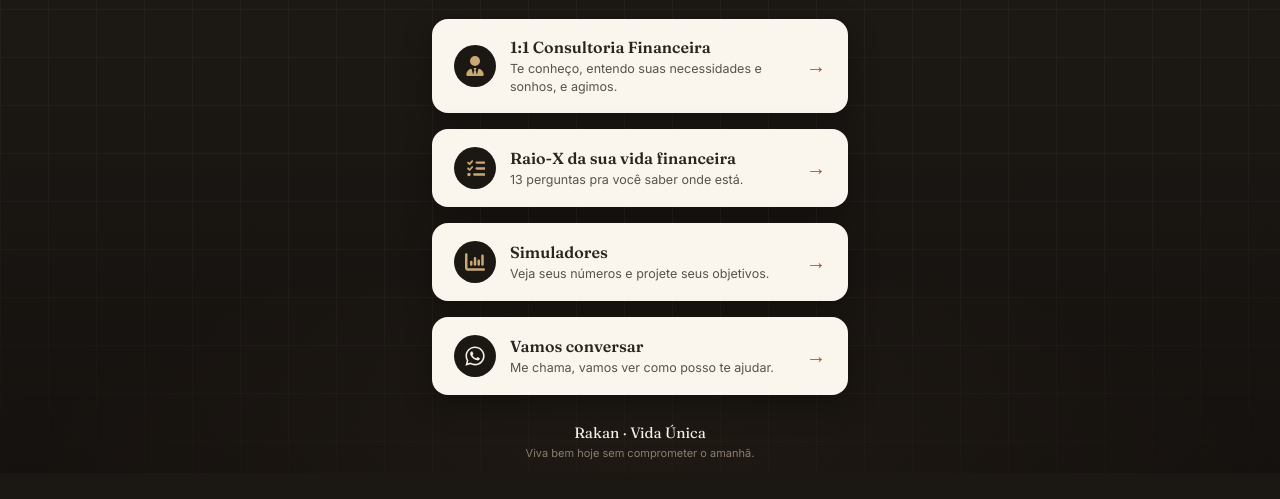
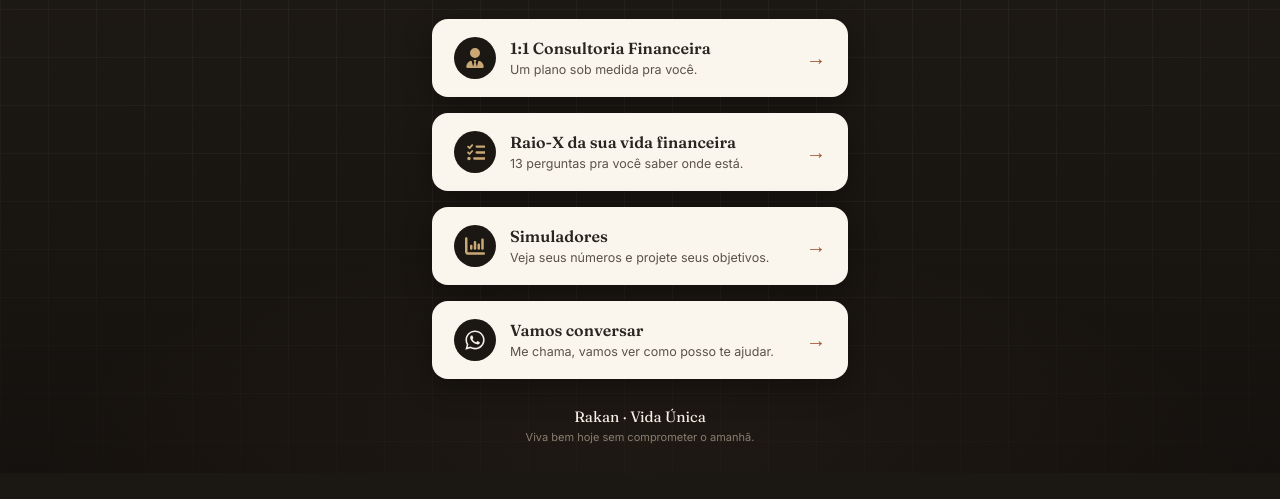
Before and after one commit to arthurnotaroberto/rakan-links, a website: page index.html in a window 1280 px wide. Shown: the part 327-826 px from the top of the page. Drawn offline with Linux system fonts and the light colour scheme.

Commit message:
index: legenda do card Consultoria mais curta (uma linha)
Co-Authored-By: Claude Opus 4.8 <noreply@anthropic.com>

```diff
--- a/index.html
+++ b/index.html
@@ -188,7 +188,7 @@ body {
       </div>
       <div>
         <div class="card-small-title">1:1 Consultoria Financeira</div>
-        <div class="card-small-desc">Te conheço, entendo suas necessidades e sonhos, e agimos.</div>
+        <div class="card-small-desc">Um plano sob medida pra você.</div>
       </div>
     </div>
     <span class="arrow">→</span>
```
